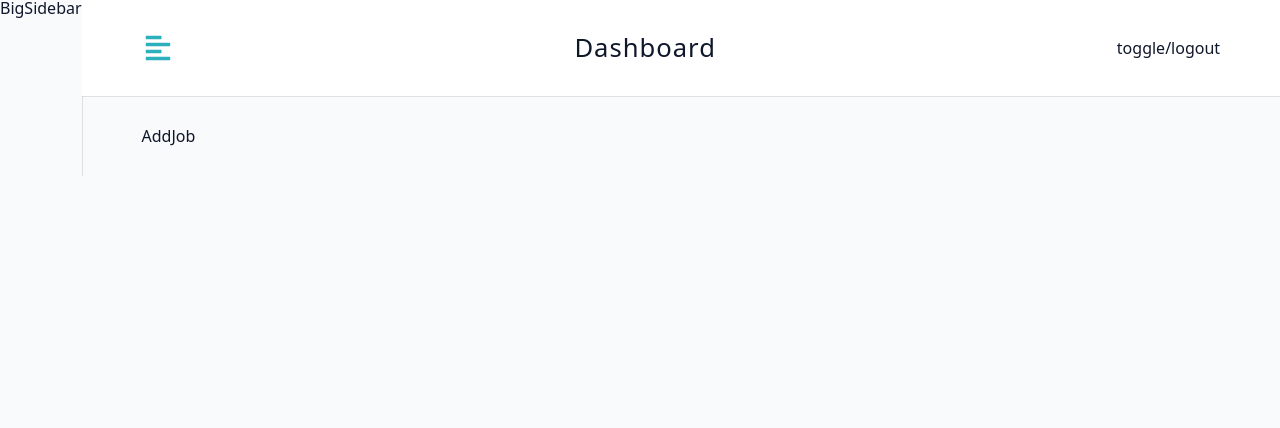
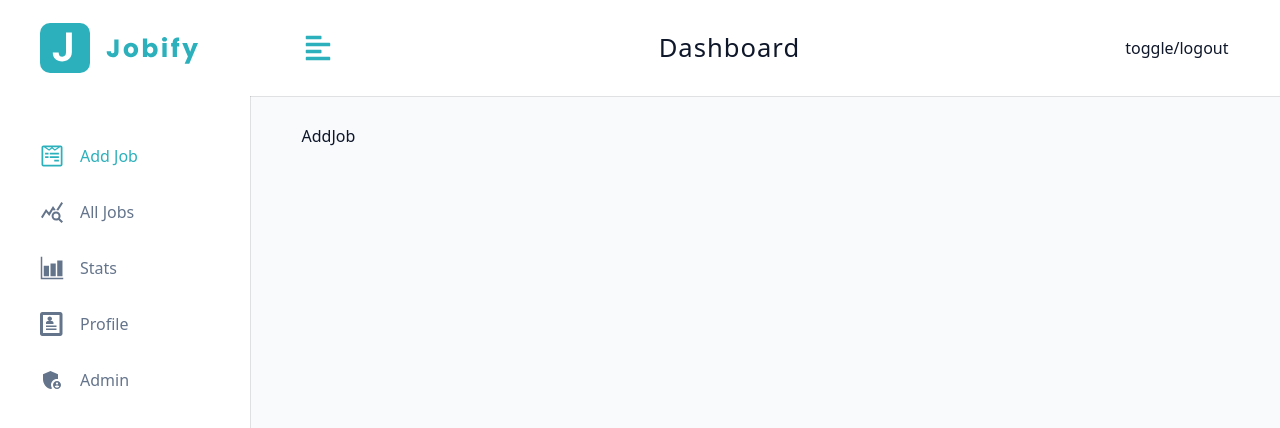
Before and after one commit to PetyoPetkow/MERN-Udemy-Course, a React (Vite) app in the folder client/: page /dashboard in a window 1280 px wide. Shown: the top 428 px of the page. Built offline with nearby package versions, Linux system fonts and the light colour scheme.

Commit message:
Big Sidebar

```diff
--- a/client/src/components/BigSidebar.tsx
+++ b/client/src/components/BigSidebar.tsx
@@ -1,8 +1,36 @@
 import { FC } from 'react';
 import Wrapper from '../assets/wrappers/BigSidebar';
+import { NavLink } from 'react-router-dom';
+import links from '../utils/links';
+import { useDashboardContext } from '../pages/DashboardLayout';
+import Logo from './Logo';
 
 const BigSidebar: FC<BigSidebarProps> = () => {
-  return <Wrapper>BigSidebar</Wrapper>;
+  const { showSidebar, toggleSidebar } = useDashboardContext();
+
+  return (
+    <Wrapper>
+      <div
+        className={
+          showSidebar ? 'sidebar-container' : 'sidebar-container show-sidebar'
+        }
+      >
+        <div className="content">
+          <header>
+            <Logo />
+          </header>
+          <div className="nav-links">
+            {links.map(({ text, path, icon }) => (
+              <NavLink to={path} key={text} className="nav-link" end>
+                <span className="icon">{icon}</span>
+                {text}
+              </NavLink>
+            ))}
+          </div>
+        </div>
+      </div>
+    </Wrapper>
+  );
 };
 
 interface BigSidebarProps {}
```
